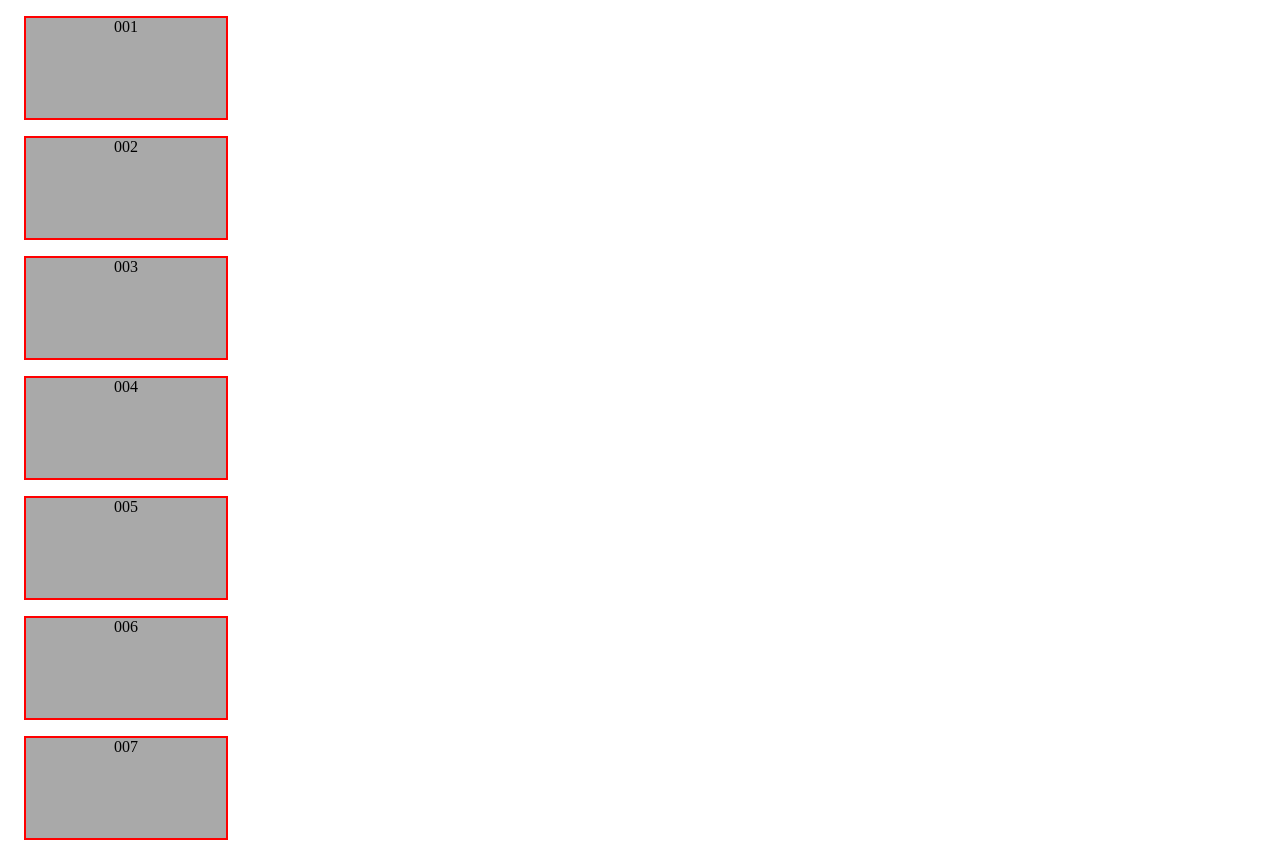
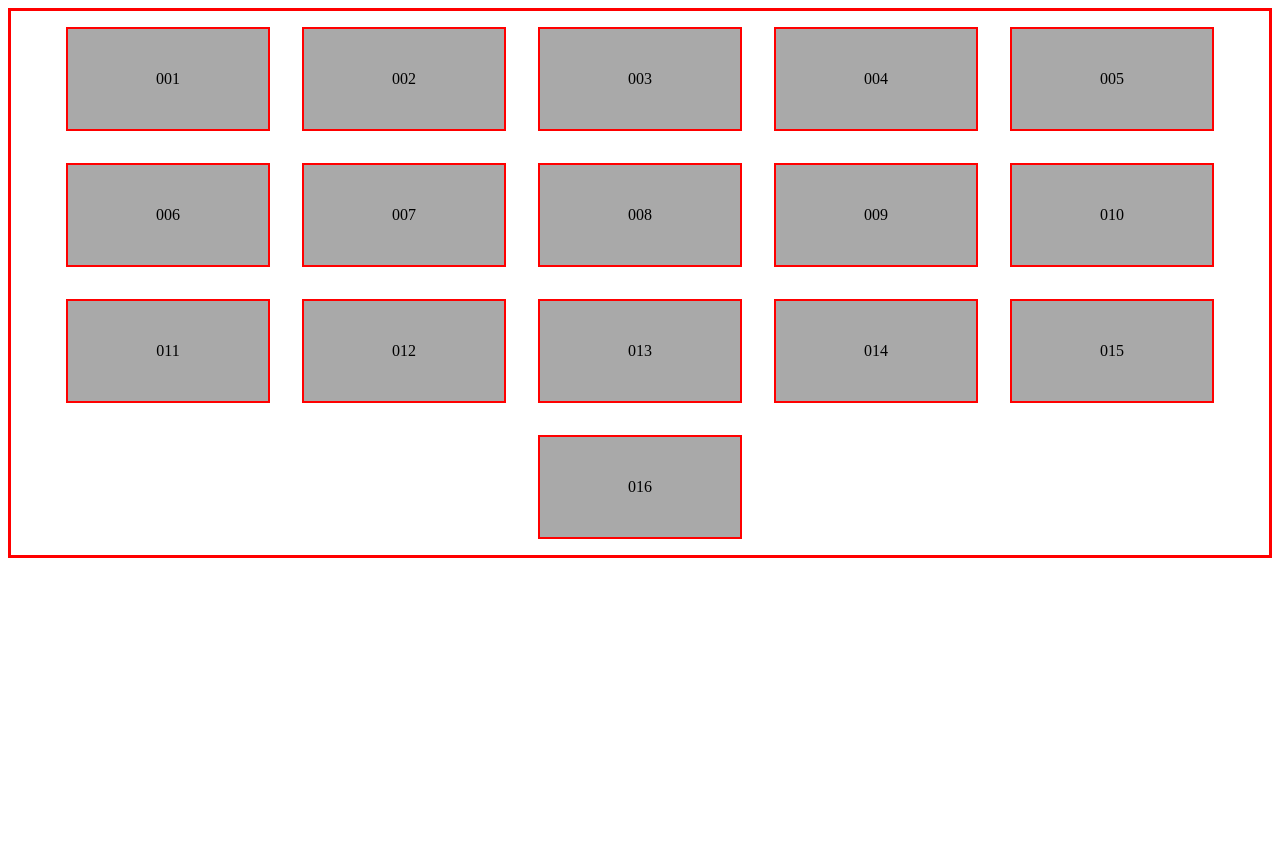
Before and after one commit to fbw-d09/uib-layout-flex-sokolov574, a website: page challenges/01/index.html in a window 1280 px wide. Shown: the top 843 px of the page. After the commit the page ends 800 px from the top, so only its background shows below. Drawn offline with Linux system fonts and the light colour scheme.

Commit message:
exercise to end

```diff
--- a/challenges/01/index.html
+++ b/challenges/01/index.html
@@ -8,6 +8,7 @@
     </head>
 
     <body>
+        <section>
             <div>001</div>
             <div>002</div>
             <div>003</div>
@@ -24,6 +25,8 @@
             <div>014</div>
             <div>015</div>
             <div>016</div>
+        </section>
+
     </body>
 
 </html>
--- a/challenges/01/main.css
+++ b/challenges/01/main.css
@@ -1,10 +1,25 @@
 /* Use flexbox to align all divs in a row. Use wrap so that the divs appear on multiple rows. Center the rows in the container*/
 
+section
+{
+  border: 3px solid red;
+  display: flex;
+  flex-wrap: wrap;
+  justify-content: center;
+
+}
+
 div {
+  display: flex;
   height: 100px;
   width: 200px;
   background-color: darkgray;
   margin: 1em;
   border: 2px solid red;
   text-align: center;
+  justify-content: center;
+  align-items: center;
+
+
+
 }
--- a/challenges/02/main.css
+++ b/challenges/02/main.css
@@ -1,11 +1,23 @@
 /* Use flexbox to align the divs in a row. Reverse the order of the divs. */
 
+section
+{
+  border: 3px solid red;
+  display: flex;
+ /*  flex-wrap: wrap;
+  justify-content: center; */
+  flex-direction: row-reverse;
+
+}
 
 div {
+    display: flex;
     height: 100px;
     width: 150px;
     background-color: darkgray;
     margin: 1em;
     border: 2px solid red;
     text-align: center;
+    justify-content: center;
+
 }
--- a/challenges/03/main.css
+++ b/challenges/03/main.css
@@ -1,10 +1,22 @@
 /* Use flexbox to display all divs in a column in reverse order on the center of the page. */
 
+section
+{
+  border: 3px solid red;
+  display: flex;
+  flex-direction: column-reverse;
+  align-items: center;
+  justify-content: center;
+
+}
+
 div {
+  display: flex;
   height: 100px;
   width: 150px;
   background-color: darkgray;
   margin: 1em;
   border: 2px solid red;
   text-align: center;
+  justify-content: center;
 }
--- a/challenges/04/main.css
+++ b/challenges/04/main.css
@@ -3,6 +3,15 @@
 body {
   height: 800px;
   border: 5px solid red;
+
+}
+
+section
+{
+  border: 3px solid black;
+  display: flex;
+  align-items: flex-end;
+  height: 100%;
 }
 
 div {
@@ -12,4 +21,5 @@ div {
   margin: 1em;
   border: 2px solid red;
   text-align: center;
+
 }
--- a/challenges/05/main.css
+++ b/challenges/05/main.css
@@ -3,7 +3,14 @@
 body {
   border: 5px solid red;
 }
-
+section
+{
+  /* border: 3px solid black; */
+  display: flex;
+  align-items: flex-end;
+  height: 100%;
+  justify-content: center;
+}
 div {
   flex-shrink: 1;
   height: 100px;
--- a/challenges/06/main.css
+++ b/challenges/06/main.css
@@ -2,6 +2,18 @@
 
 body {
   border: 5px solid red;
+
+}
+
+section
+{
+  border: 3px solid black;
+  width: 100%;
+  height: 100%;
+  display: flex;
+  flex-direction: column;
+  align-items: center;
+  justify-content: center;
 }
 
 div {
@@ -11,4 +23,5 @@ div {
   margin: 1em;
   border: 2px solid red;
   text-align: center;
+
 }
```
Also changed, not shown: challenges/02/index.html (+3 -0 lines), challenges/03/index.html (+3 -0 lines), challenges/04/index.html (+2 -0 lines), challenges/05/index.html (+3 -0 lines), challenges/06/index.html (+3 -0 lines). Lines whose indentation alone changed are shown as unchanged.
